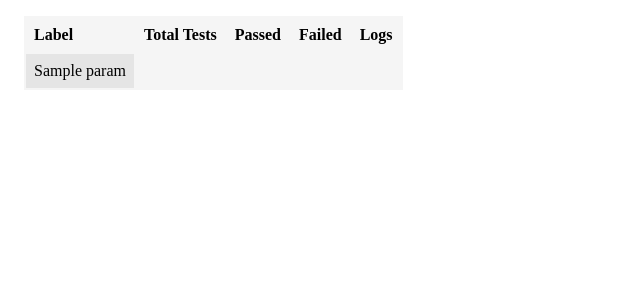
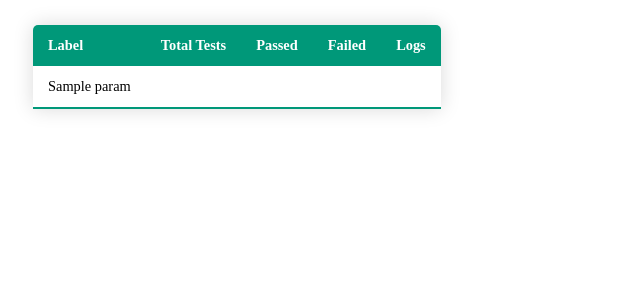
Before and after one commit to nairr-jnpr/nairr, a Flask app: template Static Site/templates/table.html in a window 1280 px wide. Shown: the top 300 px of the page, without its empty margins (0-640 px from the left). Run offline with Flask 2, Linux system fonts and the light colour scheme; the template is opened without the code that fills it: most values are stand-ins (such as "Sample title", 1, 10 or a date in 2020).

Commit message:
Updates Table Style

```diff
--- a/Static Site/static/styles.css
+++ b/Static Site/static/styles.css
@@ -1,29 +1,37 @@
-.table{
-    border-spacings: 0;
-    margin: 1rem;
-    background-color: #f5f5f5;
+.content-table{
+    border-collapse: collapse;
+    margin: 25px;
+    font-size: 0.9em;
+    min-width: 400px;
+    border-radius: 5px 5px 0 0;
+    overflow: hidden;
+    box-shadow: 0 0 20px rgba(0, 0, 0, 0.15);
 }
 
-.table__row:nth-child(even){
-    background-color: #e5e5e5;
+.content-table thead tr{
+    background-color: #009879;
+    color: #ffffff;
+    text-align: left;
+    font-weight: bold;
 }
 
-.table__header{
-    text-align: left;
+.content-table th,
+.content-table td{
+    padding: 12px 15px;
 }
 
-.table__cell{
-    padding: 8px;
+.content-table tbody tr{
+    border-bottom: 1px solid #dddddd;
 }
 
-.btn1{
-    display: block;
-    width: 200px;
-    height: 25px;
-    font-size: 20px;
-    background-color: #45454d;
-    color: #fff;
-    border: 0;
-    margin-top: 20px;
-    box-shadow: 4px 4px lightgrey;
+.content-table tbody tr:nth-last-of-type(even){
+    background-color: #f3f3f3;
 }
+
+.content-table tbody tr:last-of-type{
+    border-bottom: 2px solid #009879;
+}
+
+a:link{
+    text-decoration: none;
+}
--- a/Static Site/templates/table.html
+++ b/Static Site/templates/table.html
@@ -7,17 +7,22 @@
         <link rel="stylesheet" href="/static/styles.css"/>
     </head>
     <body>
-        <table class="table">
-            <tr class="table__header">
+        <table class="content-table">
+            <thead>
+                <tr class="table__header">
                 {% for header in ['Label','Total Tests','Passed','Failed','Logs'] %}
                 <th class="table__cell">{{ header }}</th>
                 {% endfor %}
-            </tr>
-            <tr class="table__row">
+                </tr>
+            </thead>
+            <tbody>
+                <tr class="table__row">
                 {% for param in params %}
                 <td class="table__cell">{{ param }}</td>
                 {% endfor %}
             </tr>
+            </tbody>
+
         </table>
     </body>
 
```
Also changed, not shown: Static Site/static/overview.css (+30 -10 lines), Static Site/templates/overview.html (+6 -1 lines).
